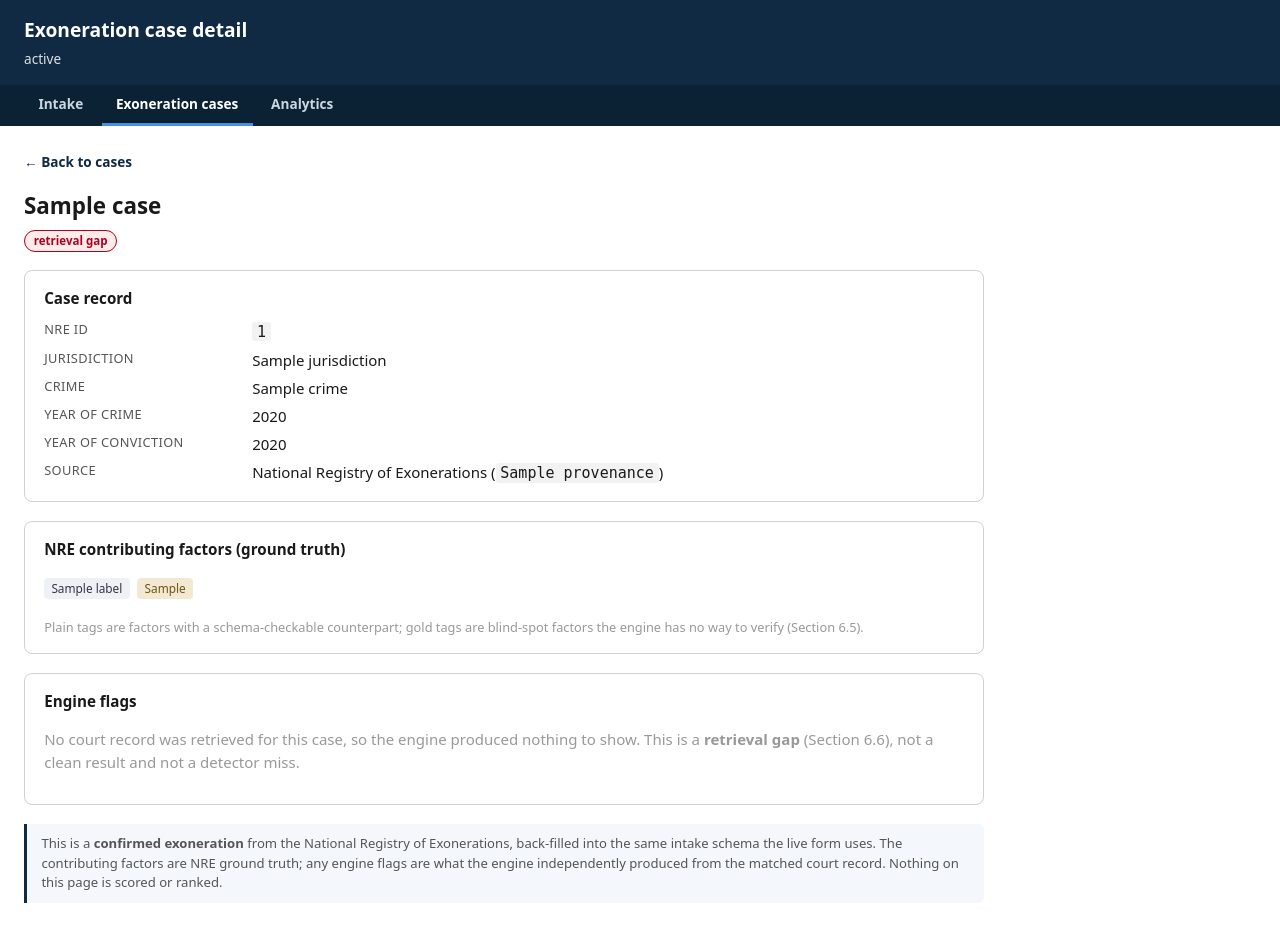
After one commit to xuxoramos/innocence-project-case-scoring, a FastAPI app: template src/risk_engine/ui/templates/case_detail.html in a window 1280 px wide. The commit adds this page. Run offline with FastAPI, Linux system fonts and the light colour scheme; the template is opened without the code that fills it: most values are stand-ins (such as "Sample title", 1, 10 or a date in 2020).

Commit message:
Add per-case detail view to the Exoneration cases tab
Clicking an applicant name opens /cases/{nre_id}, a read-only detail page
showing the full stored record: jurisdiction, offence, NRE ground-truth
factors (with blind-spot factors marked, Section 6.5), and for matched cases
every engine flag with its basis, extraction confidence, verification source,
and source passage. Gaps and missing ids are handled honestly (Section 6.6):
a gap explains no record was retrieved, an unknown id returns 404. Flags are
listed per element and never combined into a case-level score (Section 3.1).
Adds CaseStore.get(nre_id) plus route and template tests.

```diff
--- a/src/risk_engine/store.py
+++ b/src/risk_engine/store.py
@@ -422,6 +422,13 @@ class CaseStore:
     def __len__(self) -> int:
         return len(self.cases)
 
+    def get(self, nre_id: str) -> StoredCase | None:
+        """Return the single case with this ``nre_id``, or ``None`` if absent."""
+        for case in self.cases:
+            if case.nre_id == nre_id:
+                return case
+        return None
+
     def filtered(
         self,
         *,
--- a/src/risk_engine/ui/app.py
+++ b/src/risk_engine/ui/app.py
@@ -169,6 +169,33 @@ def cases(
     )
 
 
+@app.get("/cases/{nre_id}", response_class=HTMLResponse)
+def case_detail(request: Request, nre_id: str) -> HTMLResponse:
+    """Read-only detail view for one backfilled exoneration.
+
+    Shows the whole stored record for a single case — jurisdiction, offence, the
+    NRE ground-truth factors, and (for matched cases) every engine flag with its
+    basis, extraction confidence, verification source, and the source passage it
+    was drawn from. Still per-element and unscored (Section 3.1): the page lists
+    each flag on its own and never combines them into a case-level number.
+    """
+    store = CaseStore.load()
+    case = store.get(nre_id)
+    back_url = request.headers.get("referer") or "/cases"
+    if case is None:
+        return templates.TemplateResponse(
+            request,
+            "case_detail.html",
+            {"scope_statement": SCOPE_STATEMENT, "case": None, "back_url": back_url},
+            status_code=404,
+        )
+    return templates.TemplateResponse(
+        request,
+        "case_detail.html",
+        {"scope_statement": SCOPE_STATEMENT, "case": case, "back_url": back_url},
+    )
+
+
 @app.get("/analytics", response_class=HTMLResponse)
 def analytics(request: Request) -> HTMLResponse:
     """Descriptive analytics over the backfilled confirmed exonerations.
--- /dev/null
+++ b/src/risk_engine/ui/templates/case_detail.html
@@ -0,0 +1,149 @@
+<!doctype html>
+<html lang="en">
+<head>
+  <meta charset="utf-8" />
+  <meta name="viewport" content="width=device-width, initial-scale=1" />
+  <title>{% if case %}{{ case.name }}{% else %}Case not found{% endif %} &mdash; Intake Flagging POC</title>
+  <style>
+    :root { --gap: #b00020; --found: #1b5e20; --clean: #455a64; --line: #d0d0d0; }
+    body { font: 15px/1.5 system-ui, sans-serif; margin: 0; color: #1a1a1a; }
+    header { padding: 1rem 1.5rem; background: #102a43; color: #fff; }
+    header h1 { margin: 0 0 .25rem; font-size: 1.2rem; }
+    header p { margin: 0; font-size: .85rem; opacity: .85; }
+    nav.tabs { display: flex; gap: .25rem; padding: 0 1.5rem; background: #0b2235; }
+    nav.tabs a { color: #cbd6e2; text-decoration: none; font-size: .85rem; font-weight: 600;
+      padding: .55rem .9rem; border-bottom: 3px solid transparent; }
+    nav.tabs a:hover { color: #fff; }
+    nav.tabs a.active { color: #fff; border-bottom-color: #4a90d9; }
+    main { padding: 1.5rem; max-width: 60rem; }
+    a.back { display: inline-block; font-size: .85rem; color: #102a43; text-decoration: none;
+      font-weight: 600; margin: 0 0 1rem; }
+    a.back:hover { text-decoration: underline; }
+    .provenance { font-size: .82rem; color: #555; background: #f4f7fb; border-left: 3px solid #102a43;
+      padding: .6rem .9rem; border-radius: 0 6px 6px 0; margin: 1.2rem 0; }
+    h2.name { margin: 0 0 .4rem; font-size: 1.4rem; }
+    .badges { margin: 0 0 1.2rem; }
+    .badge { font-size: .72rem; font-weight: 700; padding: .14rem .55rem; border-radius: 999px;
+      white-space: nowrap; margin-right: .35rem; }
+    .badge.matched { background: #ffe0b2; color: #b00020; }
+    .badge.gap { background: #fdecea; color: #b00020; border: 1px solid #b00020; }
+    .badge.ip { background: #e3f2fd; color: #0d47a1; border: 1px solid #90caf9; }
+    .badge.clean { background: #eceff1; color: #455a64; }
+    section.block { border: 1px solid var(--line); border-radius: 8px; padding: 1rem 1.2rem; margin: 0 0 1.2rem; }
+    section.block h3 { margin: 0 0 .6rem; font-size: .95rem; }
+    dl.facts { display: grid; grid-template-columns: 12rem 1fr; gap: .35rem 1rem; margin: 0; }
+    dl.facts dt { color: #555; font-size: .8rem; text-transform: uppercase; letter-spacing: .03em; }
+    dl.facts dd { margin: 0; }
+    .tag { display: inline-block; font-size: .74rem; background: #eef2f7; color: #334; border-radius: 4px;
+      padding: .1rem .45rem; margin: 0 .25rem .25rem 0; }
+    .tag.unmapped { background: #f3e9d2; color: #6b5418; }
+    .muted { color: #999; }
+    table.flags { width: 100%; border-collapse: collapse; font-size: .85rem; margin: .4rem 0 0; }
+    table.flags th, table.flags td { text-align: left; padding: .5rem .6rem; border-bottom: 1px solid #eee;
+      vertical-align: top; }
+    table.flags th { font-size: .72rem; text-transform: uppercase; letter-spacing: .03em; color: #555; }
+    .passage { color: #333; font-style: italic; }
+    .conf { font-variant-numeric: tabular-nums; }
+    code { background: #f2f2f2; padding: .05rem .3rem; border-radius: 3px; }
+  </style>
+</head>
+<body>
+  <header>
+    <h1>Exoneration case detail</h1>
+    <p>{{ scope_statement }}</p>
+  </header>
+  <nav class="tabs">
+    <a href="/">Intake</a>
+    <a href="/cases" class="active">Exoneration cases</a>
+    <a href="/analytics">Analytics</a>
+  </nav>
+  <main>
+    <a class="back" href="{{ back_url }}">&larr; Back to cases</a>
+
+    {% if not case %}
+    <section class="block">
+      <h3>Case not found</h3>
+      <p class="muted">No stored exoneration matches that id. It may have been removed when the store was regenerated.</p>
+    </section>
+    {% else %}
+    <h2 class="name">{{ case.name }}</h2>
+    <div class="badges">
+      {% if case.matched %}<span class="badge matched">record matched</span>
+      {% else %}<span class="badge gap">retrieval gap</span>{% endif %}
+      {% if case.innocence_project %}<span class="badge ip" title="Matched to the Innocence Project public case list">Innocence Project</span>{% endif %}
+    </div>
+
+    <section class="block">
+      <h3>Case record</h3>
+      <dl class="facts">
+        <dt>NRE id</dt><dd><code>{{ case.nre_id }}</code></dd>
+        <dt>Jurisdiction</dt><dd>{{ case.jurisdiction or "&mdash;" | safe }}</dd>
+        <dt>Crime</dt><dd>{{ case.crime or "&mdash;" | safe }}</dd>
+        <dt>Year of crime</dt><dd>{{ case.crime_year or "&mdash;" | safe }}</dd>
+        <dt>Year of conviction</dt><dd>{{ case.conviction_year or "&mdash;" | safe }}</dd>
+        <dt>Source</dt><dd>National Registry of Exonerations (<code>{{ case.provenance }}</code>)</dd>
+      </dl>
+    </section>
+
+    <section class="block">
+      <h3>NRE contributing factors (ground truth)</h3>
+      <p>
+        {% for f in case.labels %}<span class="tag">{{ f }}</span>{% endfor %}
+        {% for f in case.unmapped_factors %}<span class="tag unmapped" title="NRE blind-spot factor: no engine check (Section 6.5)">{{ f }}</span>{% endfor %}
+        {% if not case.labels and not case.unmapped_factors %}<span class="muted">&mdash; none recorded</span>{% endif %}
+      </p>
+      <p class="muted" style="font-size:.8rem; margin:.2rem 0 0;">
+        Plain tags are factors with a schema-checkable counterpart; gold tags are blind-spot
+        factors the engine has no way to verify (Section 6.5).
+      </p>
+    </section>
+
+    <section class="block">
+      <h3>Engine flags</h3>
+      {% if not case.matched %}
+      <p class="muted">
+        No court record was retrieved for this case, so the engine produced nothing to show. This is a
+        <strong>retrieval gap</strong> (Section 6.6), not a clean result and not a detector miss.
+      </p>
+      {% elif not case.flags %}
+      <p><span class="badge clean">none fired</span> A record was matched and read, but no verifiable element was flagged.</p>
+      {% else %}
+      <table class="flags">
+        <thead>
+          <tr>
+            <th>Element</th>
+            <th>Basis</th>
+            <th>Confidence</th>
+            <th>Verification source</th>
+            <th>Source passage</th>
+          </tr>
+        </thead>
+        <tbody>
+          {% for f in case.flags %}
+          <tr>
+            <td>{{ f.category }}</td>
+            <td>{{ f.basis }}</td>
+            <td class="conf">{{ "%.2f"|format(f.extraction_confidence) }}</td>
+            <td>{{ f.verification_source or "&mdash;" | safe }}</td>
+            <td class="passage">{{ f.source_passage or "&mdash;" | safe }}</td>
+          </tr>
+          {% endfor %}
+        </tbody>
+      </table>
+      <p class="muted" style="font-size:.8rem; margin:.6rem 0 0;">
+        Each flag stands on its own evidence; they are never summed or combined into a case-level
+        score or rank (Section 3.1).
+      </p>
+      {% endif %}
+    </section>
+
+    <p class="provenance">
+      This is a <strong>confirmed exoneration</strong> from the National Registry of Exonerations,
+      back-filled into the same intake schema the live form uses. The contributing factors are NRE
+      ground truth; any engine flags are what the engine independently produced from the matched
+      court record. Nothing on this page is scored or ranked.
+    </p>
+    {% endif %}
+  </main>
+</body>
+</html>
--- a/src/risk_engine/ui/templates/cases.html
+++ b/src/risk_engine/ui/templates/cases.html
@@ -35,6 +35,8 @@
     table { width: 100%; border-collapse: collapse; font-size: .85rem; }
     th, td { text-align: left; padding: .45rem .6rem; border-bottom: 1px solid #eee; vertical-align: top; }
     th { font-size: .72rem; text-transform: uppercase; letter-spacing: .03em; color: #555; }
+    a.applicant { color: #102a43; font-weight: 600; text-decoration: none; }
+    a.applicant:hover { text-decoration: underline; }
     .info { display: inline-block; width: 1rem; height: 1rem; line-height: 1rem; text-align: center;
       font: italic 700 .7rem/1rem Georgia, serif; text-transform: none; color: #fff; background: #7a97b5;
       border-radius: 50%; margin-left: .35rem; cursor: help; vertical-align: middle; }
@@ -141,7 +143,7 @@
       <tbody>
         {% for c in results %}
         <tr>
-          <td>{{ c.name }}{% if c.innocence_project %}<span class="badge ip" title="Matched to the Innocence Project public case list">IP</span>{% endif %}</td>
+          <td><a class="applicant" href="/cases/{{ c.nre_id }}" title="Open case detail">{{ c.name }}</a>{% if c.innocence_project %}<span class="badge ip" title="Matched to the Innocence Project public case list">IP</span>{% endif %}</td>
           <td>{{ c.jurisdiction }}</td>
           <td>{{ c.crime }}</td>
           <td>{{ c.conviction_year or "&mdash;" | safe }}</td>
```
Also changed, not shown: tests/test_store.py (+60 -0 lines).
